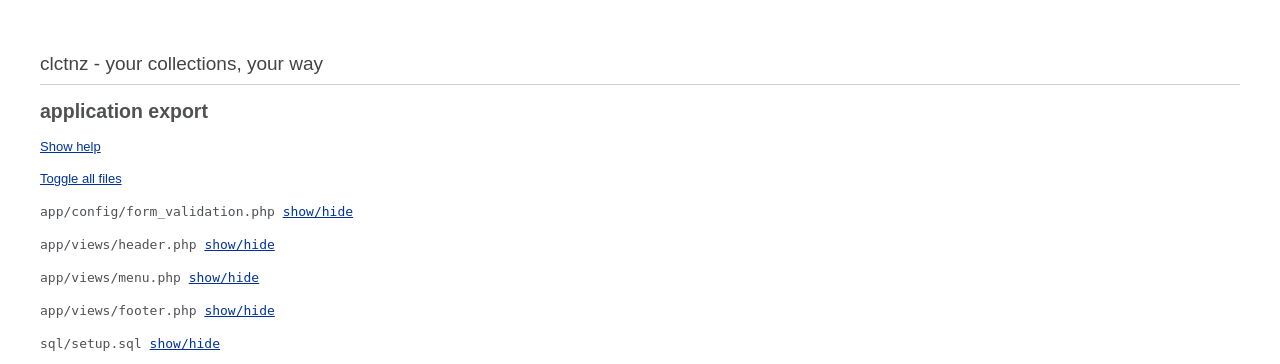
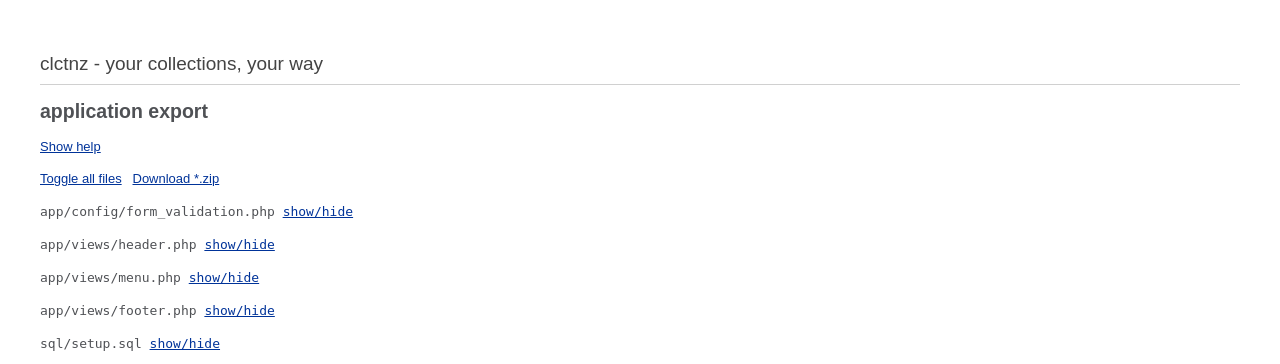
Before and after one commit to tapostrophemo/clctnz, a CodeIgniter app: page /application/export in a window 1280 px wide. Shown: the top 364 px of the page. Run offline with CodeIgniter, Linux system fonts and the light colour scheme.

Commit message:
"download" generated code in *.zip file

```diff
--- a/app/controllers/application.php
+++ b/app/controllers/application.php
@@ -19,7 +19,16 @@ class Application extends CI_Controller
     $this->load->model('CollectionApp');
     $collectibles = $this->CollectionApp->getTables();
     $code = $this->generateCode($collectibles);
-    $this->load->view('export', array('code' => $code));
+    if ($this->input->post('to_file') == true) {
+      $this->load->library('zip');
+      foreach ($code as $c) {
+        $this->zip->add_data('application/'.$c['name'], $c['code']);
+      }
+      $this->zip->download('application.zip');
+    }
+    else {
+      $this->load->view('export', array('code' => $code));
+    }
   }
 
   private function generateCode($collectibles) {
--- a/app/views/export.php
+++ b/app/views/export.php
@@ -6,7 +6,14 @@
  <p>This page alows you to export all current collectibles as an application.</p>
 </div>
 
-<p><a href="#" id="toggleAll">Toggle all files</a></p>
+<p>
+ <a href="#" id="toggleAll">Toggle all files</a>
+ &nbsp;
+ <a href="#" id="download">Download *.zip</a>
+ <form id="downloadForm" method="post" action="/application/export">
+  <input type="hidden" name="to_file" value="true"/>
+ </form>
+</p>
 
 <?php foreach ($code as $file): ?>
 <pre><?=$file['name']?> <code class="collapsed"><?=htmlspecialchars($file['code'])?></code></pre>
@@ -22,6 +29,12 @@ $(document).ready(function () {
 
   $("#toggleAll").click(function () {
     $.each($(".toggle"), function (i, link) {$(link).click();});
+    return false;
+  });
+
+  $("#download").click(function () {
+    $("#downloadForm").submit();
+    return false;
   });
 });
 </script>
```
